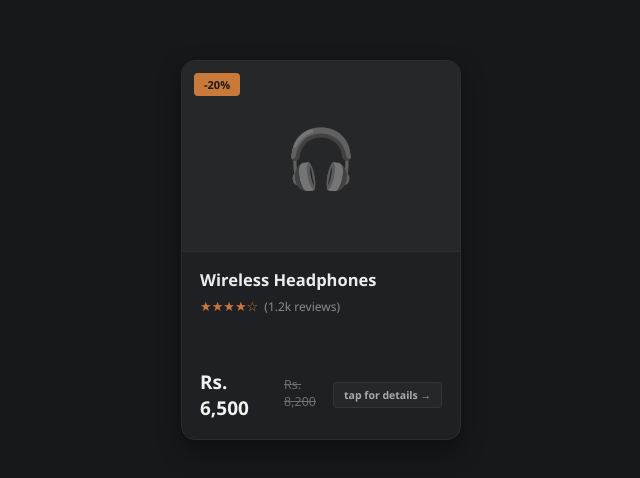
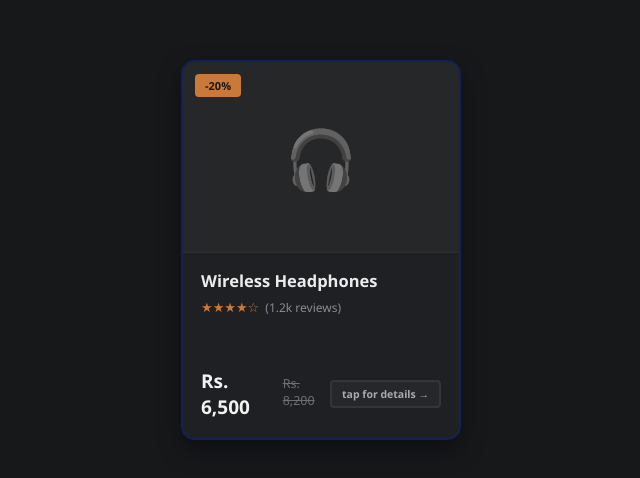
Before and after one commit to niraj5511/card_flip, a plain HTML site: page index.html in a window 1280 px wide. Shown: the part 150-628 px from the top of the page, without its empty margins (319-959 px from the left). Drawn offline with Linux system fonts and the light colour scheme.

Commit message:
border color updated

```diff
--- a/style.css
+++ b/style.css
@@ -40,7 +40,7 @@ body {
   border-radius: 14px;
   overflow: hidden;
   background: #1f2023;
-  border: 1px solid #2c2d30;
+  border: 2px solid #102257;
   box-shadow: 0 10px 24px rgba(0,0,0,0.4);
 }
 
@@ -132,7 +132,7 @@ body {
   font-weight: 600;
   color: #a9aaac;
   background: #26272a;
-  border: 1px solid #343538;
+  border: 2px solid #343538;
   padding: 5px 10px;
   border-radius: 4px;
   white-space: nowrap;
```
